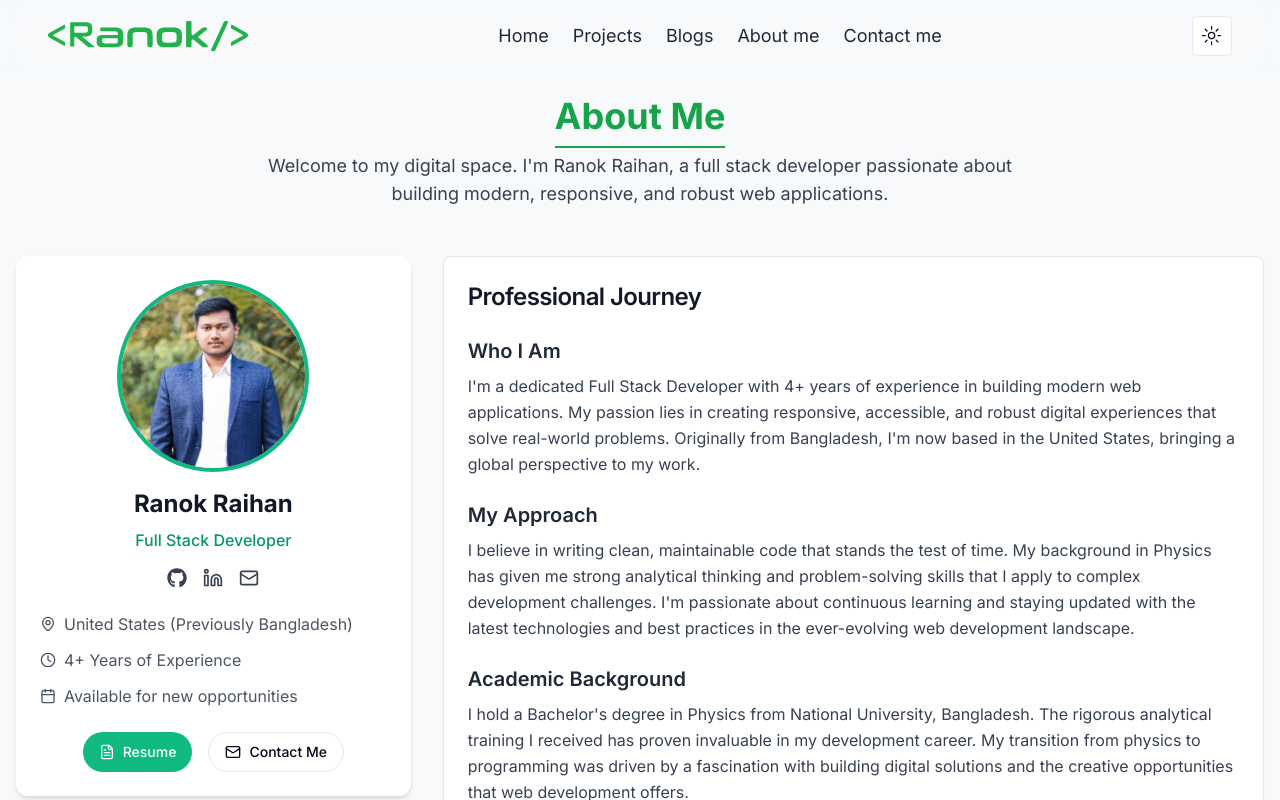
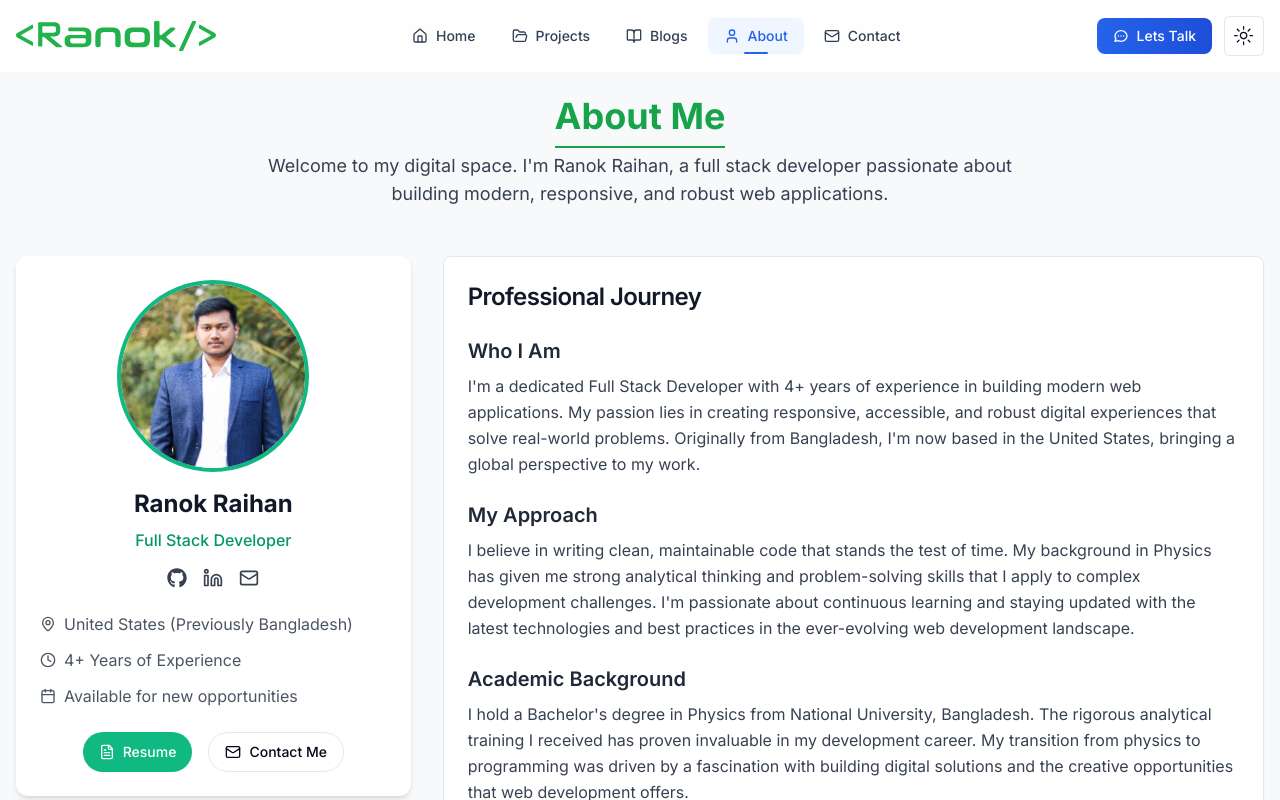
Before and after one commit to RanokRaihan/personal-website, a Next.js app: page /about in a window 1280 px wide. Shown: the top 800 px of the page. Built offline with nearby package versions, Linux system fonts and the light colour scheme.

Commit message:
feat: implement responsive HamburgerMenu and Navbar with dynamic menu items; enhance layout and accessibility

```diff
--- a/components/HamburgerMenu.tsx
+++ b/components/HamburgerMenu.tsx
@@ -1,3 +1,5 @@
+"use client";
+
 import { Button } from "@/components/ui/button";
 import {
   DropdownMenu,
@@ -8,50 +10,106 @@ import {
   DropdownMenuTrigger,
 } from "@/components/ui/dropdown-menu";
 import { HamburgerMenuIcon } from "@radix-ui/react-icons";
+
+import { menuItems } from "@/constants";
+import { X } from "lucide-react";
 import Link from "next/link";
+import { useState } from "react";
 import ThemeToggleSubmenu from "./ThemeToggleSubmenu";
 
 export default function HamburgerMenu() {
+  const [isOpen, setIsOpen] = useState(false);
+
+  const handleMenuClick = () => {
+    setIsOpen(false);
+  };
+
   return (
-    <DropdownMenu>
+    <DropdownMenu open={isOpen} onOpenChange={setIsOpen}>
       <DropdownMenuTrigger asChild>
         <Button
           variant="outline"
-          className="dark:bg-transparent border dark:border-slate-500 md:hidden "
+          size="icon"
+          className="relative md:hidden border-slate-300 dark:border-slate-600 hover:bg-slate-100 dark:hover:bg-slate-800 transition-all duration-200 focus:ring-2 focus:ring-blue-500 dark:focus:ring-blue-400"
+          aria-label={isOpen ? "Close navigation menu" : "Open navigation menu"}
+          aria-expanded={isOpen}
+          aria-controls="mobile-menu"
         >
-          <HamburgerMenuIcon className="h-6 w-6" />
+          <div className="relative w-6 h-6">
+            <HamburgerMenuIcon
+              className={`absolute inset-0 h-6 w-6 transition-all duration-300 ${
+                isOpen ? "rotate-180 opacity-0" : "rotate-0 opacity-100"
+              }`}
+            />
+            <X
+              className={`absolute inset-0 h-6 w-6 transition-all duration-300 ${
+                isOpen ? "rotate-0 opacity-100" : "rotate-180 opacity-0"
+              }`}
+            />
+          </div>
         </Button>
       </DropdownMenuTrigger>
-      <DropdownMenuContent className="w-56 text-lg">
-        <DropdownMenuLabel>Navigation</DropdownMenuLabel>
-        <DropdownMenuSeparator />
-        <ThemeToggleSubmenu />
 
-        <DropdownMenuItem>
-          <Link href="/" className="nav-link-mobile">
-            Home
-          </Link>
-        </DropdownMenuItem>
-        <DropdownMenuItem>
-          <Link href="/projects" className="nav-link-mobile">
-            Projects
-          </Link>
-        </DropdownMenuItem>
-        <DropdownMenuItem>
-          <Link href="/blogs" className="nav-link-mobile">
-            blogs
-          </Link>
-        </DropdownMenuItem>
-        <DropdownMenuItem>
-          <Link href="/about" className="nav-link-mobile">
-            About
-          </Link>
-        </DropdownMenuItem>
-        <DropdownMenuItem>
-          <Link href="/contact" className="nav-link-mobile">
-            contact
-          </Link>
-        </DropdownMenuItem>
+      <DropdownMenuContent
+        id="mobile-menu"
+        className="w-64 mt-2 mr-4 shadow-xl border border-slate-200 dark:border-slate-700 bg-white/95 dark:bg-slate-900/95 backdrop-blur-md rounded-xl overflow-hidden"
+        align="end"
+        sideOffset={8}
+      >
+        {/* Header */}
+        <div className="px-4 py-3 bg-gradient-to-r from-blue-50 to-indigo-50 dark:from-blue-900/20 dark:to-indigo-900/20">
+          <DropdownMenuLabel className="text-base font-semibold text-slate-900 dark:text-slate-100">
+            Navigation
+          </DropdownMenuLabel>
+          <p className="text-xs text-slate-600 dark:text-slate-400 mt-1">
+            Explore my portfolio
+          </p>
+        </div>
+
+        <DropdownMenuSeparator className="bg-slate-200 dark:bg-slate-700" />
+
+        {/* Theme Toggle */}
+        <div className="px-2 py-1">
+          <ThemeToggleSubmenu />
+        </div>
+
+        <DropdownMenuSeparator className="bg-slate-200 dark:bg-slate-700" />
+
+        {/* Navigation Items */}
+        <div className="py-2 space-y-1">
+          {menuItems.map((item, index) => {
+            const IconComponent = item.icon;
+            return (
+              <DropdownMenuItem
+                key={item.href}
+                asChild
+                className="mx-2 rounded-lg hover:bg-slate-100 dark:hover:bg-slate-800 focus:bg-slate-100 dark:focus:bg-slate-800 transition-all duration-200"
+              >
+                <Link
+                  href={item.href}
+                  className="flex items-center px-3 py-3 text-base font-medium text-slate-700 dark:text-slate-300 hover:text-blue-600 dark:hover:text-blue-400 transition-colors duration-200 group"
+                  onClick={handleMenuClick}
+                  role="menuitem"
+                  tabIndex={0}
+                >
+                  <div className="flex items-center justify-center w-8 h-8 rounded-md bg-slate-100 dark:bg-slate-800 group-hover:bg-blue-100 dark:group-hover:bg-blue-900/30 transition-colors duration-200 mr-3">
+                    <IconComponent className="h-4 w-4 text-slate-600 dark:text-slate-400 group-hover:text-blue-600 dark:group-hover:text-blue-400 transition-colors duration-200" />
+                  </div>
+                  <span className="flex-1">{item.label}</span>
+                  <div className="w-1 h-1 rounded-full bg-blue-500 opacity-0 group-hover:opacity-100 transition-opacity duration-200" />
+                </Link>
+              </DropdownMenuItem>
+            );
+          })}
+        </div>
+
+        {/* Footer */}
+        <DropdownMenuSeparator className="bg-slate-200 dark:bg-slate-700" />
+        <div className="px-4 py-3 bg-slate-50 dark:bg-slate-800/50">
+          <p className="text-xs text-slate-500 dark:text-slate-400 text-center">
+            Ranok Raihan Portfolio
+          </p>
+        </div>
       </DropdownMenuContent>
     </DropdownMenu>
   );
--- a/components/Navbar.tsx
+++ b/components/Navbar.tsx
@@ -1,43 +1,147 @@
+"use client";
+
+import { menuItems } from "@/constants";
 import Image from "next/image";
 import Link from "next/link";
+import { usePathname } from "next/navigation";
+import { useEffect, useState } from "react";
 import HamburgerMenu from "./HamburgerMenu";
 import { ModeToggle } from "./ThemeToggleButton";
-const Navbar = async () => {
+
+const Navbar = () => {
+  const [isScrolled, setIsScrolled] = useState(false);
+  const pathname = usePathname();
+
+  useEffect(() => {
+    const handleScroll = () => {
+      setIsScrolled(window.scrollY > 20);
+    };
+
+    window.addEventListener("scroll", handleScroll);
+    return () => window.removeEventListener("scroll", handleScroll);
+  }, []);
+
+  const isActiveLink = (href: string) => {
+    if (href === "/") {
+      return pathname === "/";
+    }
+    return pathname.startsWith(href);
+  };
+
   return (
-    <header className=" p-4  fixed top-0 left-0 w-full z-50 backdrop-blur-md dark:bg-slate-900/5 bg-white/5">
-      <div className="flex items-center justify-between container mx-auto">
-        <Link href="/">
+    <header
+      className={`fixed top-0 left-0 w-full z-50 transition-all duration-300 ${
+        isScrolled
+          ? "py-2 bg-white/95 dark:bg-slate-900/95 backdrop-blur-xl border-b border-slate-200/50 dark:border-slate-700/50 shadow-sm"
+          : "py-4 bg-white/80 dark:bg-slate-900/80 backdrop-blur-md"
+      }`}
+      role="banner"
+    >
+      <div className="flex items-center justify-between container mx-auto px-4">
+        {/* Logo */}
+        <Link
+          href="/"
+          className="focus:outline-none focus:ring-2 focus:ring-blue-500 dark:focus:ring-blue-400 rounded-lg transition-transform hover:scale-105"
+          aria-label="Ranok Raihan - Home"
+        >
           <Image
             src="/assets/images/logo-main.svg"
             width={300}
             height={100}
-            alt="Logo"
-            className="cursor-pointer w-[150px] md:w-[200px]"
+            alt="Ranok Raihan Logo"
+            className={`cursor-pointer transition-all duration-300 ${
+              isScrolled ? "w-[120px] md:w-[160px]" : "w-[150px] md:w-[200px]"
+            }`}
+            priority
           />
         </Link>
 
-        <nav className="md:flex gap-6 hidden items-center justify-center flex-grow text-lg ">
-          {/* Navbar items */}
-          <Link href="/" className="nav-link">
-            Home
-          </Link>
-          <Link href="/projects" className="nav-link">
-            Projects
-          </Link>
-          <Link href="/blogs" className="nav-link">
-            Blogs
-          </Link>
-          <Link href="/about" className="nav-link">
-            About me
-          </Link>
-          <Link href="/contact" className="nav-link">
-            Contact me
-          </Link>
+        {/* Desktop Navigation */}
+        <nav
+          className="hidden md:flex items-center justify-center flex-grow"
+          role="navigation"
+          aria-label="Main navigation"
+        >
+          <ul className="flex items-center gap-1">
+            {menuItems.map((item) => {
+              const isActive = isActiveLink(item.href);
+              const IconComponent = item.icon;
+
+              return (
+                <li key={item.href}>
+                  <Link
+                    href={item.href}
+                    className={`relative flex items-center gap-2 px-4 py-2 rounded-lg text-sm font-medium transition-all duration-200 hover:bg-slate-100 dark:hover:bg-slate-800 focus:outline-none focus:ring-2 focus:ring-blue-500 dark:focus:ring-blue-400 ${
+                      isActive
+                        ? "text-blue-600 dark:text-blue-400 bg-blue-50 dark:bg-blue-900/20"
+                        : "text-slate-700 dark:text-slate-300 hover:text-blue-600 dark:hover:text-blue-400"
+                    }`}
+                    aria-current={isActive ? "page" : undefined}
+                  >
+                    <IconComponent className="h-4 w-4" aria-hidden="true" />
+                    <span>{item.label}</span>
+
+                    {/* Active indicator */}
+                    {isActive && (
+                      <div
+                        className="absolute bottom-0 left-1/2 transform -translate-x-1/2 w-6 h-0.5 bg-blue-600 dark:bg-blue-400 rounded-full"
+                        aria-hidden="true"
+                      />
+                    )}
+                  </Link>
+                </li>
+              );
+            })}
+          </ul>
         </nav>
 
-        <ModeToggle border={true} />
-        <HamburgerMenu />
+        {/* Right side controls */}
+        <div className="flex items-center gap-3">
+          {/* CTA Button - Desktop only */}
+          <Link
+            href="/contact"
+            className="hidden lg:inline-flex items-center gap-2 bg-gradient-to-r from-blue-600 to-blue-700 hover:from-blue-700 hover:to-blue-800 text-white px-4 py-2 rounded-lg text-sm font-medium transition-all duration-200 transform hover:scale-105 focus:outline-none focus:ring-2 focus:ring-blue-500 focus:ring-offset-2 dark:focus:ring-offset-slate-900"
+            aria-label="Get in touch - Contact me"
+          >
+            <svg
+              className="h-4 w-4"
+              fill="none"
+              stroke="currentColor"
+              viewBox="0 0 24 24"
+              aria-hidden="true"
+            >
+              <path
+                strokeLinecap="round"
+                strokeLinejoin="round"
+                strokeWidth={2}
+                d="M8 12h.01M12 12h.01M16 12h.01M21 12c0 4.418-4.03 8-9 8a9.863 9.863 0 01-4.255-.949L3 20l1.395-3.72C3.512 15.042 3 13.574 3 12c0-4.418 4.03-8 9-8s9 3.582 9 8z"
+              />
+            </svg>
+            Lets Talk
+          </Link>
+
+          {/* Theme Toggle */}
+          <ModeToggle border={true} />
+
+          {/* Mobile Menu */}
+          <HamburgerMenu />
+        </div>
       </div>
+
+      {/* Progress Bar */}
+      <div
+        className="absolute bottom-0 left-0 h-0.5 bg-gradient-to-r from-blue-600 to-purple-600 transition-all duration-300"
+        style={{
+          width: `${Math.min(
+            ((window?.scrollY || 0) /
+              (document?.documentElement?.scrollHeight - window?.innerHeight ||
+                1)) *
+              100,
+            100
+          )}%`,
+        }}
+        aria-hidden="true"
+      />
     </header>
   );
 };
--- a/constants/index.ts
+++ b/constants/index.ts
@@ -1,3 +1,5 @@
+import { BookOpen, FolderOpen, Home, Mail, User } from "lucide-react";
+
 export const introStrings = [
   "Crafting Modern Web Experiences",
   "Building Scalable MERN Solutions",
@@ -7,3 +9,10 @@ export const introStrings = [
   "MongoDB Data Architect",
   "TypeScript for Robust Code",
 ];
+export const menuItems = [
+  { href: "/", label: "Home", icon: Home },
+  { href: "/projects", label: "Projects", icon: FolderOpen },
+  { href: "/blogs", label: "Blogs", icon: BookOpen },
+  { href: "/about", label: "About", icon: User },
+  { href: "/contact", label: "Contact", icon: Mail },
+];
```
